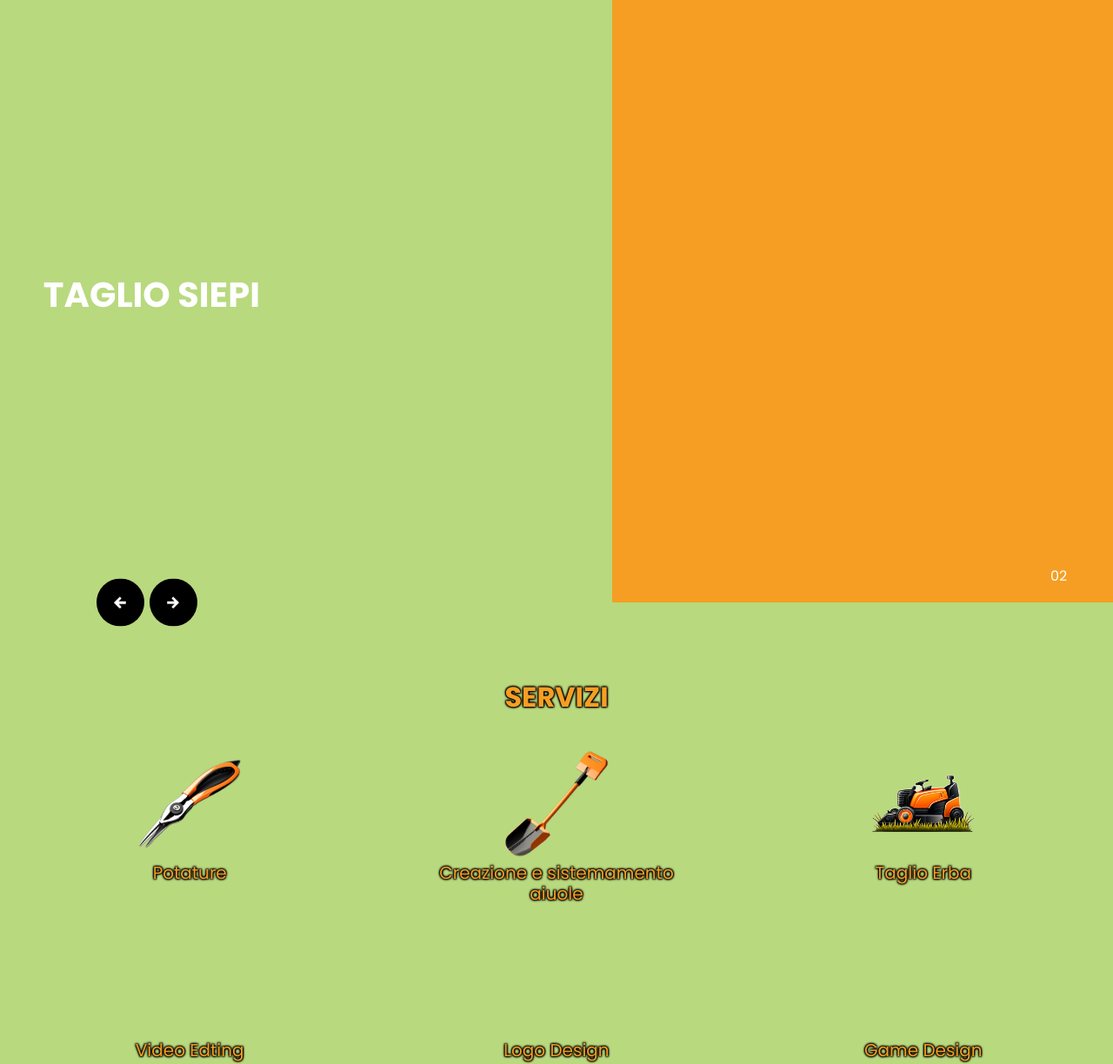
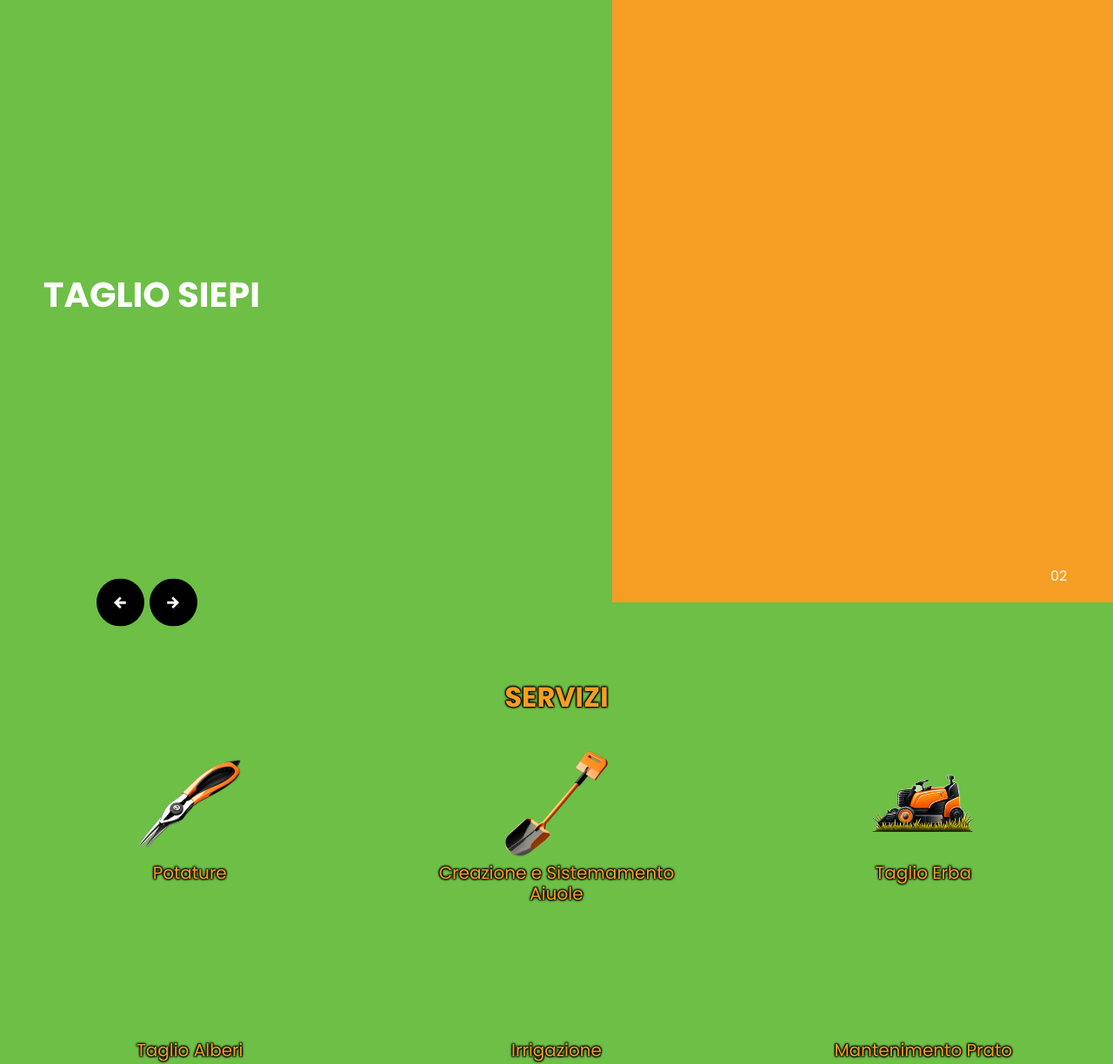
Before and after one commit to Mario-Marchio/simone-mattei-giardini, a plain HTML site: page index.html in a window 1280 px wide. Shown: the part 77-1301 px from the top of the page at 87% size. Drawn offline with Linux system fonts and the light colour scheme.

Commit message:
minor fix

```diff
--- a/css/style.css
+++ b/css/style.css
@@ -44,8 +44,8 @@ body {
 /*header section*/
 .hero_area {
   height: calc(100vh - 30px);
-  background: -webkit-gradient(linear, left top, right top, color-stop(55%, #B8D97E), color-stop(55%, #F69E23));
-  background: linear-gradient(to right, #B8D97E 55%, #F69E23 55%);
+  background: -webkit-gradient(linear, left top, right top, color-stop(55%, #6DBF46), color-stop(55%, #F69E23));
+  background: linear-gradient(to right, #6DBF46 55%, #F69E23 55%);
   display: -webkit-box;
   display: -ms-flexbox;
   display: flex;
@@ -59,7 +59,7 @@ body {
 .sub_page .hero_area {
   height: auto;
   background: none;
-  background-color: #B8D97E;
+  background-color: #6DBF46;
 }
 
 .hero_area.sub_pages {
@@ -430,7 +430,7 @@ a:focus {
 }
 
 .category_section {
-  background-color: #B8D97E;
+  background-color: #6DBF46;
   color: #F69E23;
   text-align: center;
   text-shadow:
--- a/index.html
+++ b/index.html
@@ -174,7 +174,7 @@
           </div>
           <div class="detail-box mt-2">
             <h5>
-              Creazione e sistemamento aiuole
+              Creazione e Sistemamento Aiuole
             </h5>
           </div>
         </div>
@@ -194,7 +194,7 @@
           </div>
           <div class="detail-box mt-2">
             <h5>
-              Video Edting
+              Taglio Alberi
             </h5>
           </div>
         </div>
@@ -204,7 +204,7 @@
           </div>
           <div class="detail-box mt-2">
             <h5>
-              Logo Design
+              Irrigazione
             </h5>
           </div>
         </div>
@@ -214,7 +214,7 @@
           </div>
           <div class="detail-box mt-2">
             <h5>
-              Game Design
+              Mantenimento Prato
             </h5>
           </div>
         </div>
```
